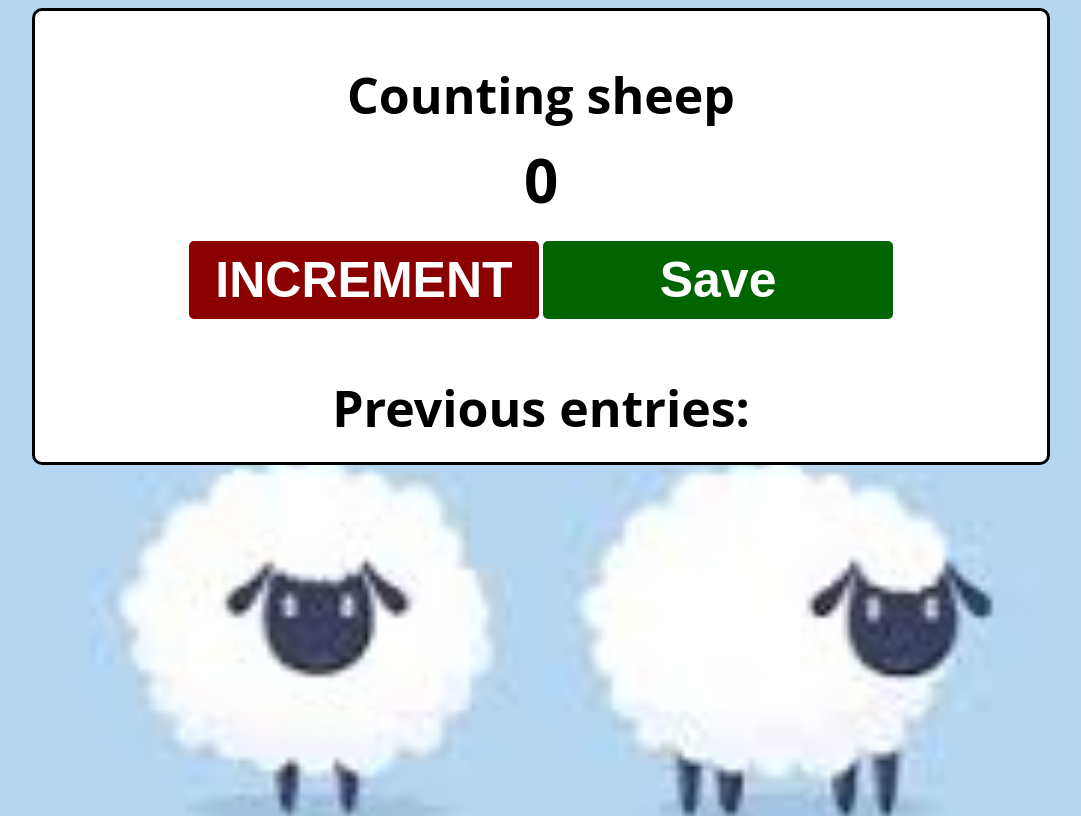
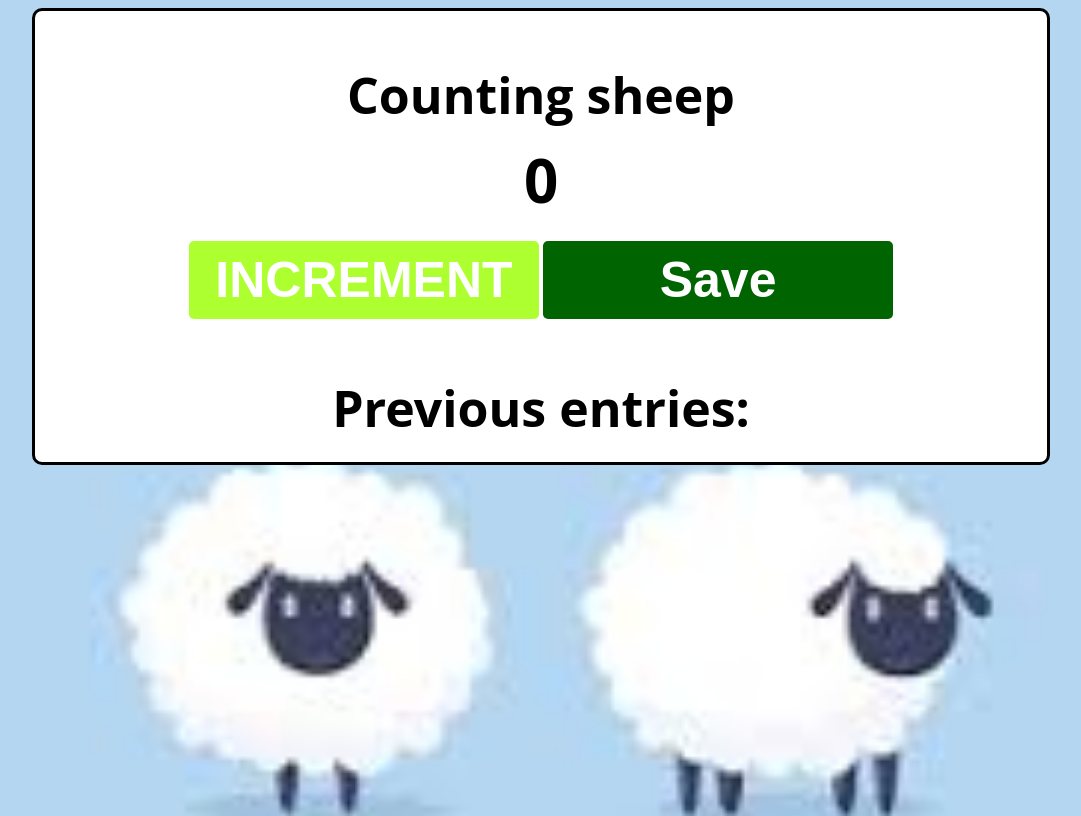
Before and after one commit to Zenhostage/Scrumba_Learn_JavaScript, a plain HTML site: page 01_sheep_counter_app/index.html in a window 1280 px wide. Shown: the whole page, without its empty margins (99-1180 px from the left). Drawn offline with Linux system fonts and the light colour scheme.

Commit message:
task-<i01>:<develop>: <change button color>
<description>

```diff
--- a/01_sheep_counter_app/index.css
+++ b/01_sheep_counter_app/index.css
@@ -48,7 +48,7 @@ button {
 }
 
 #increment-btn {
-    background: darkred;
+    background: greenyellow;
     font-size: 50px;
 }
 
```
